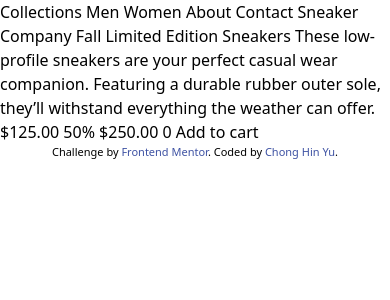
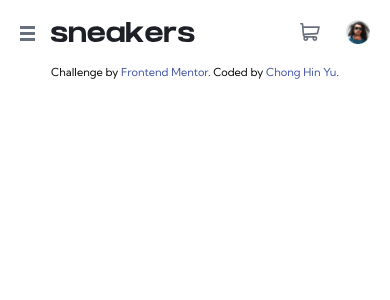
Before and after one commit to Hin274/ecommerce-product-page-main, a React (Vite) app: page / in a window 390 px wide. Shown: the top 300 px of the page. Built offline with nearby package versions, Linux system fonts and the light colour scheme.

Commit message:
Add mobile menu style

```diff
--- /dev/null
+++ b/hooks/useViewport.js
@@ -0,0 +1,16 @@
+import React from "react";
+
+const useViewport = () => {
+  const [width, setWidth] = React.useState(window.innerWidth);
+
+  React.useEffect(() => {
+    const handleWindowResize = () => setWidth(window.innerWidth);
+    window.addEventListener("resize", handleWindowResize);
+    return () => window.removeEventListener("resize", handleWindowResize);
+  }, []);
+
+  // Return the width so we can use it in our components
+  return  width;
+}
+
+export default useViewport
--- a/package.json
+++ b/package.json
@@ -15,6 +15,7 @@
     "autoprefixer": "^10.4.15",
     "postcss": "^8.4.29",
     "react": "^18.2.0",
+    "react-burger-menu": "^3.0.9",
     "react-dom": "^18.2.0",
     "tailwindcss": "^3.3.3"
   },
--- a/src/App.jsx
+++ b/src/App.jsx
@@ -1,9 +1,13 @@
+import Header from "./components/Header"
+
 function App() {
 
 
   return (
     <>
-      Collections
+
+    <Header/>
+      {/* Collections
       Men
       Women
       About
@@ -21,7 +25,7 @@ function App() {
       $250.00
 
       0
-      Add to cart
+      Add to cart */}
 
       <div className="attribution">
         Challenge by <a href="https://www.frontendmentor.io?ref=challenge" target="_blank" rel="noreferrer">Frontend Mentor</a>.
--- /dev/null
+++ b/src/components/Header.jsx
@@ -0,0 +1,20 @@
+import NavBar from './NavBar';
+
+const Header = () => {
+    return (
+        <>
+            <header className='flex items-center p-5 justify-between'>
+                <span className='flex justify-end basis-1/2'>
+                    <NavBar />
+                    <img className='w-36' src='./images/logo.svg' />
+                </span>
+                <span className='flex basis-1/5 justify-between'>
+                    <button aria-label='shopping cart'><img className='w-5' src='./images/icon-cart.svg' alt='shopping cart' /></button>
+                    <img className='w-6' src='./images/image-avatar.png' />
+                </span>
+            </header>
+        </>
+    );
+}
+
+export default Header;
--- /dev/null
+++ b/src/components/NavBar.jsx
@@ -0,0 +1,30 @@
+import { slide as Menu } from 'react-burger-menu';
+import NavLinks from './NavLinks';
+import useViewport from '../../hooks/useViewport';
+
+
+const NavBar = () => {
+
+    const screenWidth = useViewport()
+    const breakpoint = 1024
+
+    return (
+        <>
+            { screenWidth > breakpoint ? <NavLinks /> :
+                <Menu
+                    customBurgerIcon={<img src='./images/icon-menu.svg' />}
+                    customCrossIcon={<img src='./images/icon-close.svg' />}
+                    width={"69%"}
+                >
+                    <NavLinks />
+
+                </Menu>
+            }
+        </>
+    );
+}
+
+export default NavBar;
+<>
+
+</>
--- /dev/null
+++ b/src/components/NavLinks.jsx
@@ -0,0 +1,16 @@
+
+
+const NavLinks = () => {
+    return (
+        <ul className="text-main-black font-bold grid gap-4">
+            <li ><a href='#'>Collections</a></li>
+            <li><a href='#'>Men</a></li>
+            <li><a href='#'>Women</a></li>
+            <li><a href='#'>About</a></li>
+            <li><a href='#'>Contact</a></li>
+        </ul>
+
+    );
+}
+
+export default NavLinks
--- a/src/index.css
+++ b/src/index.css
@@ -3,6 +3,75 @@
 @tailwind base;
 @tailwind components;
 @tailwind utilities;
+
+/* Position and sizing of burger button */
+.bm-burger-button {
+  position: fixed;
+  width: 15px;
+  height: 15px;
+  left: 20px;
+  top: 26px;
+}
+
+/* Color/shape of burger icon bars */
+.bm-burger-bars {
+  background: hsl(219, 9%, 45%);
+}
+
+/* Position and sizing of clickable cross button */
+.bm-cross-button {
+  height: 15px !important;
+  width: 15px !important;
+  position: absolute;
+  left: 5px;
+  margin: 1rem;
+}
+
+/* Color/shape of close button cross */
+.bm-cross {
+  color: hsl(219, 9%, 45%);
+}
+
+/*
+Sidebar wrapper styles
+Note: Beware of modifying this element as it can break the animations - you should not need to touch it in most cases
+*/
+.bm-menu-wrap {
+  position: fixed;
+  height: 100%;
+  bottom: 0;
+  left:0;
+}
+
+/* General sidebar styles */
+.bm-menu {
+  background: hsl(0, 0%, 100%);
+  padding: 3.5em 0.5em 0;
+  font-size: 1.15em;
+}
+
+/* Morph shape necessary with bubble or elastic */
+.bm-morph-shape {
+  fill: #373a47;
+}
+
+/* Wrapper for item list */
+.bm-item-list {
+  color: #b8b7ad;
+  padding: 0.8em;
+}
+
+/* Individual item */
+.bm-item {
+  display: inline-block;
+}
+
+/* Styling of overlay */
+.bm-overlay {
+  background: rgba(0, 0, 0, 0.3);
+  bottom: 0;
+
+}
 
 .attribution {
   font-size: 11px;
--- a/tailwind.config.js
+++ b/tailwind.config.js
@@ -5,17 +5,17 @@ export default {
   theme: {
     extend: {
       fontFamily: {
-        "primary": ['Kumbh Sans', 'sans-serif']
+        "sans": ['Kumbh Sans', 'sans-serif']
       },
       colors: {
         "main-orange": "hsl(26, 100%, 55%)",
         "pale-orange": "hsl(25, 100%, 94%)",
-        "Very-dark-blue": "hsl(220, 13%, 13%)",
-        "Dark-grayish-blue": "hsl(219, 9%, 45%)",
-        "Grayish-blue": "hsl(220, 14%, 75%)",
-        "Light-grayish-blue": "hsl(223, 64%, 98%)",
-        "main-White": "hsl(0, 0%, 100%)",
-        "main-Black": "hsl(0, 0%, 0%)"
+        "very-dark-blue": "hsl(220, 13%, 13%)",
+        "dark-grayish-blue": "hsl(219, 9%, 45%)",
+        "grayish-blue": "hsl(220, 14%, 75%)",
+        "light-grayish-blue": "hsl(223, 64%, 98%)",
+        "main-white": "hsl(0, 0%, 100%)",
+        "main-black": "hsl(0, 0%, 0%)"
       }
     },
   },
--- a/vite.config.js
+++ b/vite.config.js
@@ -3,6 +3,6 @@ import react from '@vitejs/plugin-react'
 
 // https://vitejs.dev/config/
 export default defineConfig({
-  base:"news-homepage-main",
+  base:"ecommerce-product-page-main",
   plugins: [react()],
 })
```
Also changed, not shown: src/components/ProductPage.jsx (added, +9 -0 lines), 1 other file (tests, documents, lock files or other folders).
